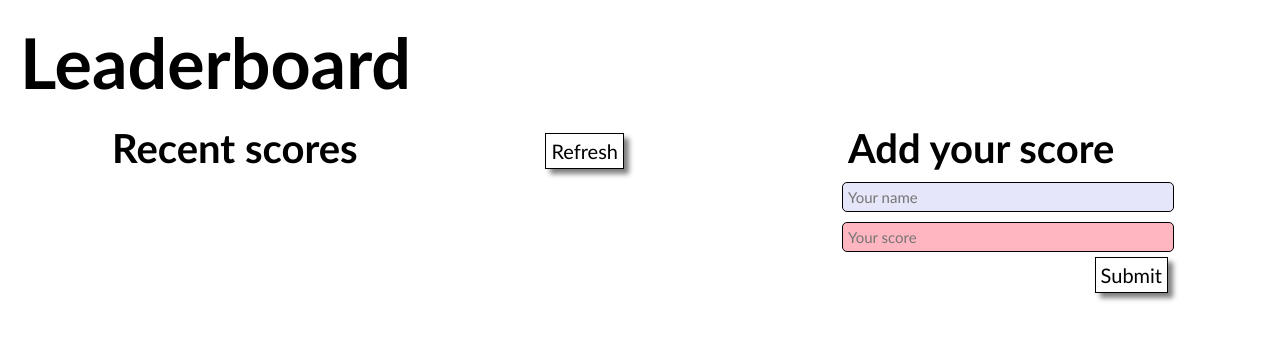
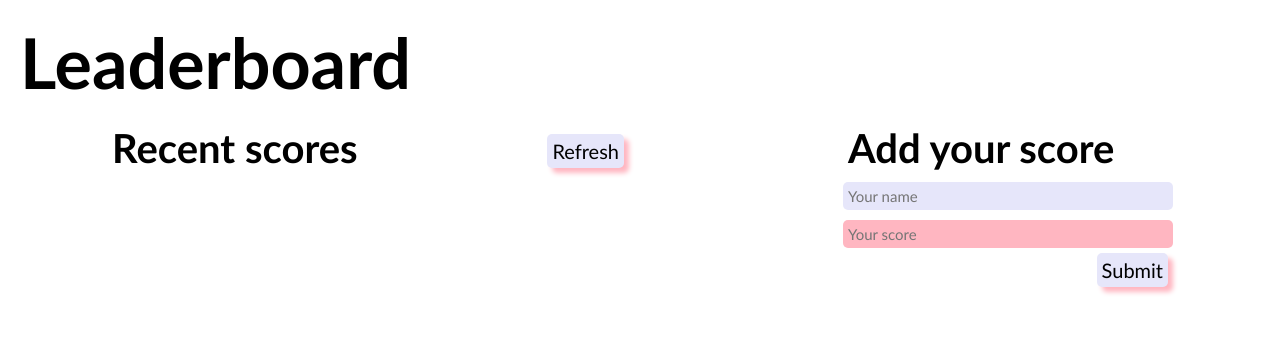
Before and after one commit to emyrue/leaderboard, a website built with webpack: page src/index.html in a window 1280 px wide. Built offline with nearby package versions, Linux system fonts and the light colour scheme; no server answers.

Commit message:
Styled buttons

```diff
--- a/src/style.css
+++ b/src/style.css
@@ -17,9 +17,10 @@ h2 {
 button {
   font-size: 20px;
   padding: 5px;
-  background-color: white;
-  border: 1px solid black;
-  box-shadow: 5px 5px 5px gray;
+  background-color: lavender;
+  border: none;
+  border-radius: 5px;
+  box-shadow: 5px 5px 5px lightpink;
 }
 
 .main-section {
@@ -77,7 +78,7 @@ input {
   margin: 5px;
   padding: 5px;
   font-size: 15px;
-  border: 1px solid black;
+  border: none;
   border-radius: 5px;
 }
 
```
Also changed, not shown: dist/index.bundle.js.
